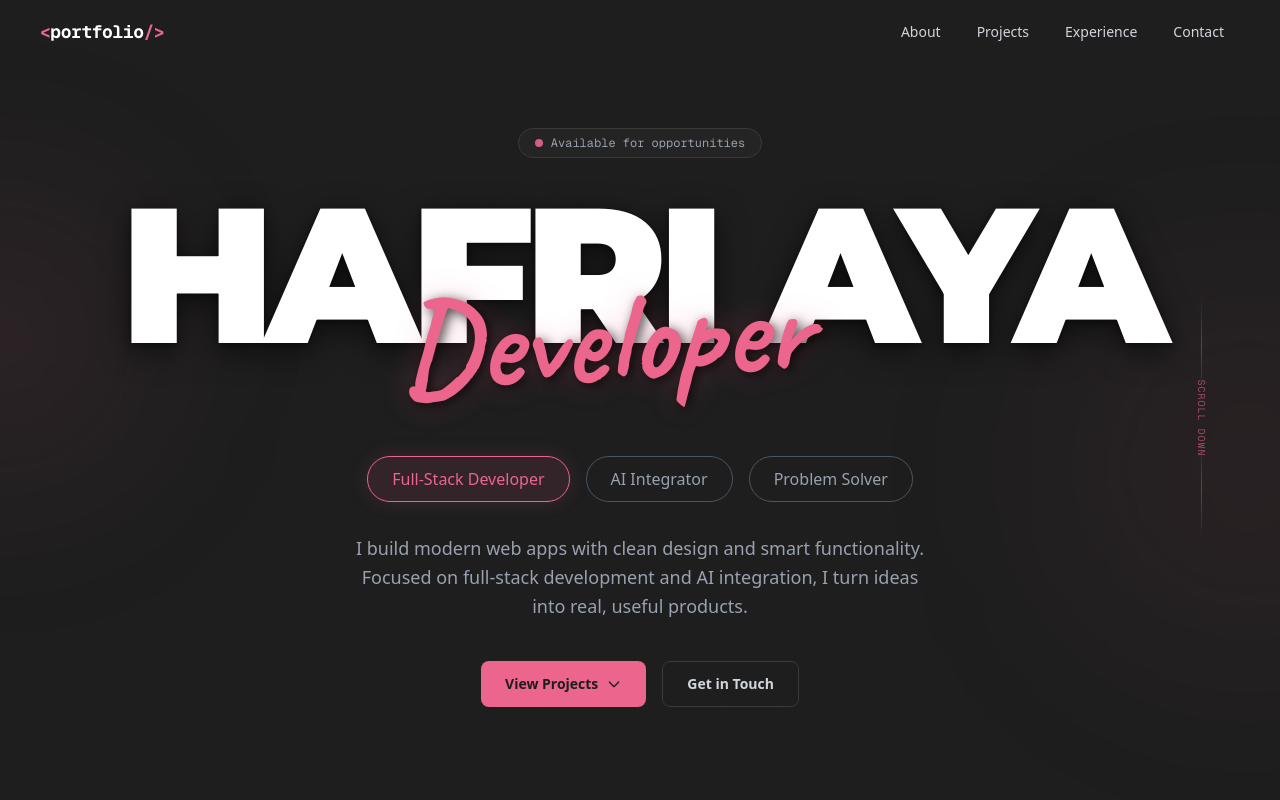
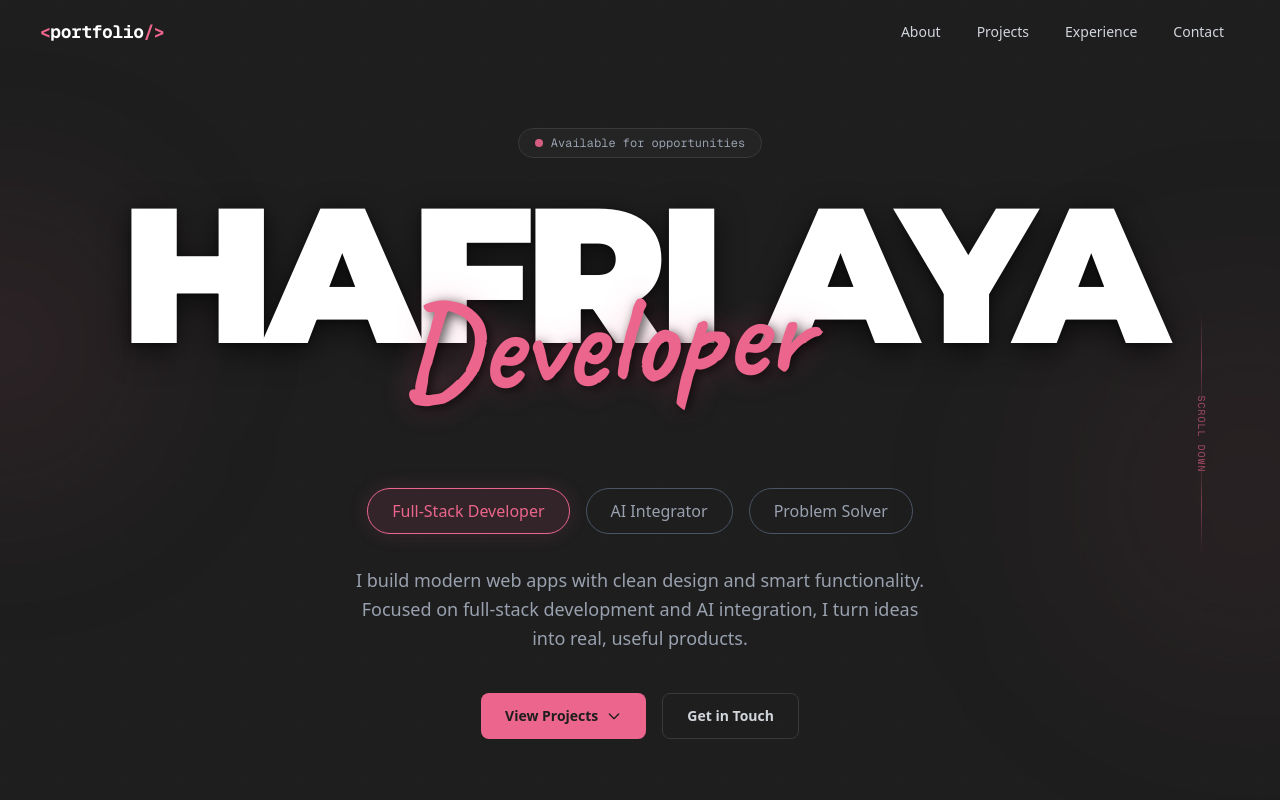
Before and after one commit to hafriaya/hafriaya.me, a Next.js app: page / in a window 1280 px wide. Shown: the top 800 px of the page. Built offline with nearby package versions, Linux system fonts and the light colour scheme.

Commit message:
style: increase spacing below Hero typography block

```diff
--- a/src/components/Hero.tsx
+++ b/src/components/Hero.tsx
@@ -55,7 +55,7 @@ export default function Hero() {
           initial={{ opacity: 0, scale: 0.94 }}
           animate={{ opacity: 1, scale: 1 }}
           transition={{ duration: 1, delay: 0.15, ease: [0.16, 1, 0.3, 1] }}
-          className="relative w-full overflow-visible select-none pb-12 sm:pb-14 md:pb-16"
+          className="relative w-full overflow-visible select-none pb-16 sm:pb-18 md:pb-20"
         >
           {/* ── Massive Main Text ── */}
           <h1
@@ -92,7 +92,7 @@ export default function Hero() {
           initial={{ opacity: 0, y: 20 }}
           animate={{ opacity: 1, y: 0 }}
           transition={{ delay: 0.4, duration: 0.7 }}
-          className="mt-10 flex flex-wrap gap-4 justify-center"
+          className="mt-14 flex flex-wrap gap-4 justify-center"
         >
           {tags.map((tag) => (
             <span
```
